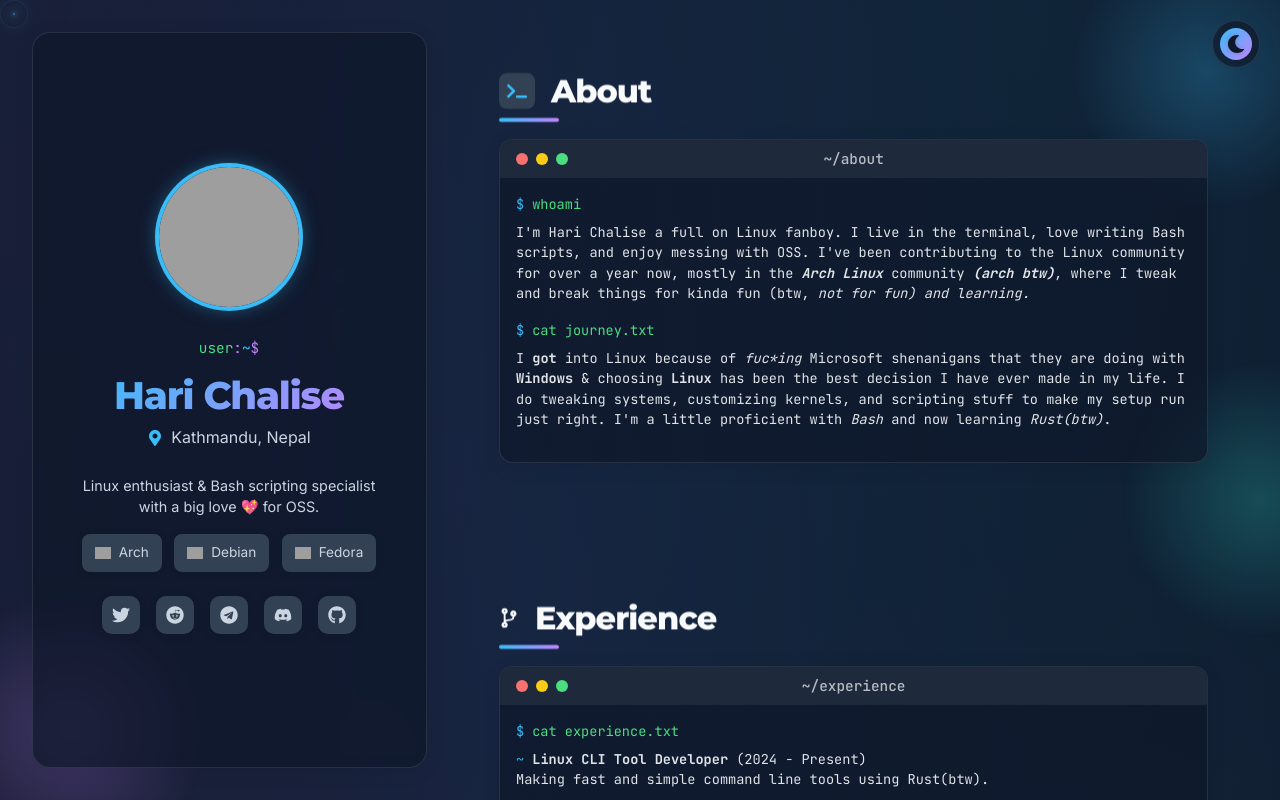
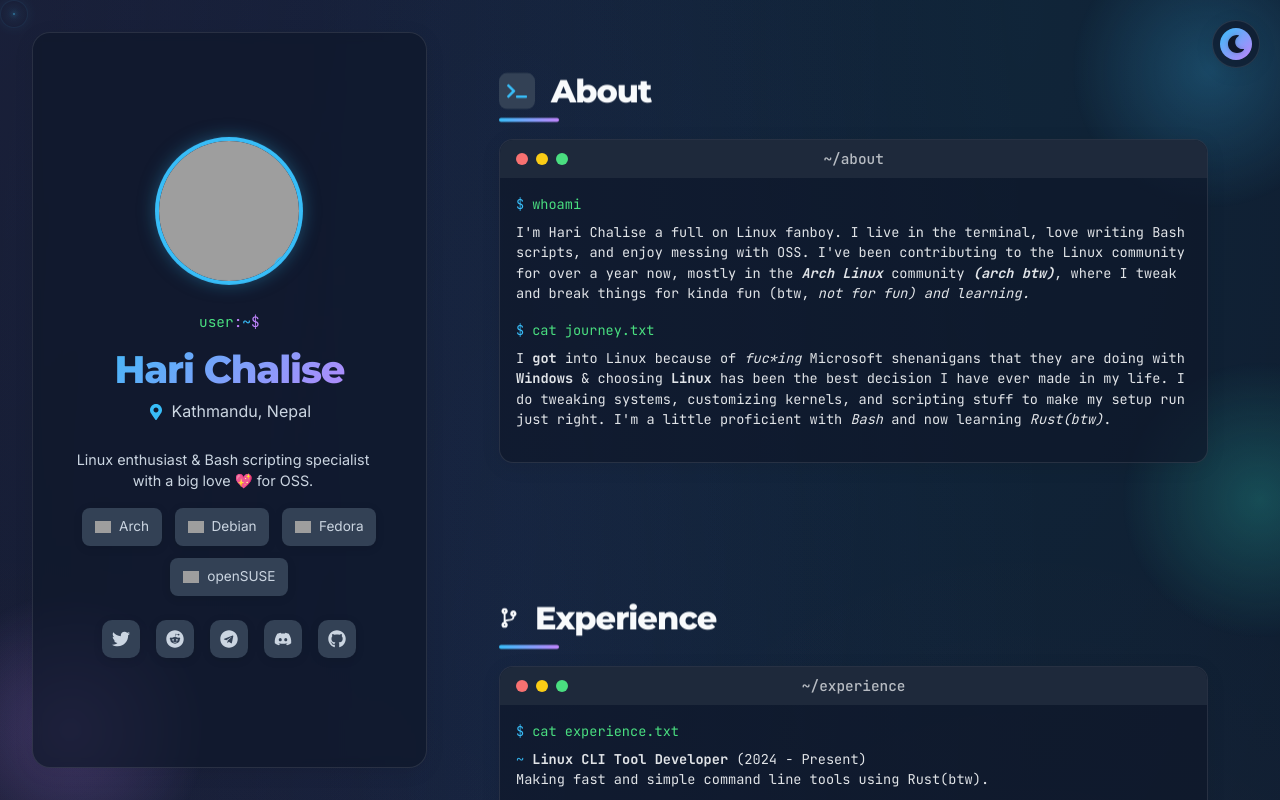
Before and after one commit to harilvfs/web, a React (Create React App) app: page / in a window 1280 px wide. Shown: the top 800 px of the page. Built offline with nearby package versions, Linux system fonts and the light colour scheme; grey boxes are pictures that could not be loaded.

Commit message:
add openSUSE

```diff
--- a/src/data.ts
+++ b/src/data.ts
@@ -12,6 +12,7 @@
     { name: 'Arch', icon: 'https://raw.githubusercontent.com/harilvfs/assets/88139ac78acfe24c24e12021cc316cae044321a7/archlinux/arch_linux.svg', url: 'https://archlinux.org/' },
     { name: 'Debian', icon: 'https://raw.githubusercontent.com/harilvfs/assets/refs/heads/main/harilvfs/debianx.png', url: 'https://www.debian.org/' },
     { name: 'Fedora', icon: 'https://raw.githubusercontent.com/harilvfs/assets/refs/heads/main/harilvfs/fedora.png', url: 'https://fedoraproject.org/' },
+    { name: 'openSUSE', icon: 'https://raw.githubusercontent.com/harilvfs/assets/refs/heads/main/suse/opensuse.png', url: 'https://www.opensuse.org/' },
   ] as Distro[],
   about: [
     {
```
